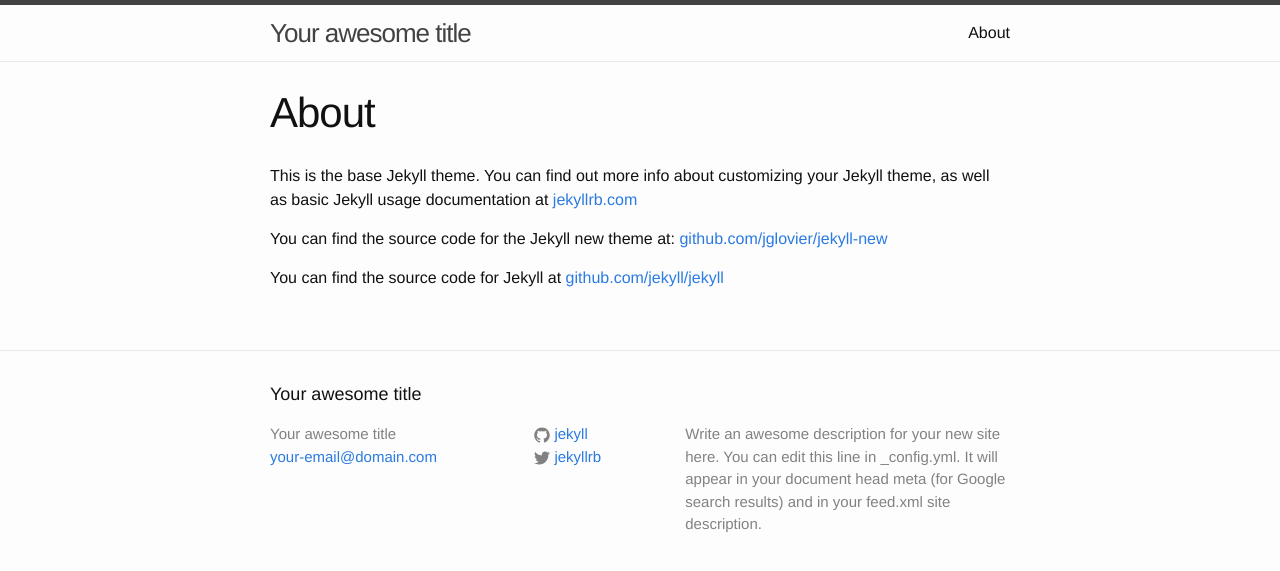
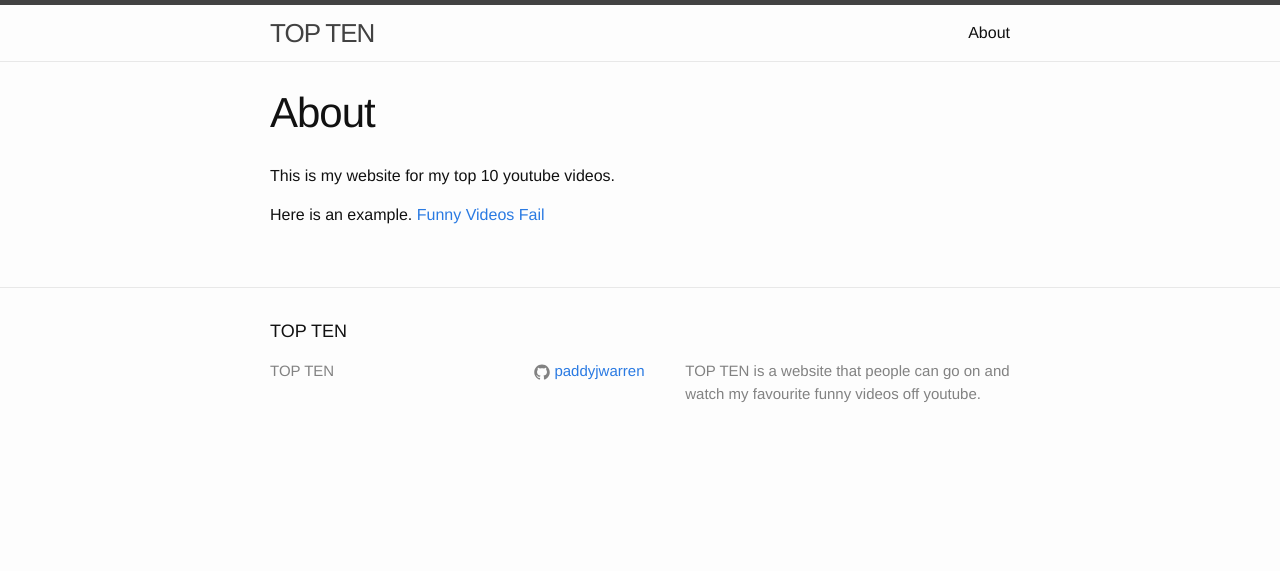
Before and after one commit to paddyjwarren/paddyjwarren.github.io, a Jekyll site: the page built from about.md, in a window 1280 px wide. Shown: the top 571 px of the page. Built offline with Jekyll 4.4.1, drawn with Linux system fonts in a browser that asks for light colours.

Commit message:
i have changed my description.

```diff
--- a/_config.yml
+++ b/_config.yml
@@ -1,14 +1,10 @@
 # Site settings
-title: Your awesome title
-email: your-email@domain.com
+title: TOP TEN
 description: > # this means to ignore newlines until "baseurl:"
-  Write an awesome description for your new site here. You can edit this
-  line in _config.yml. It will appear in your document head meta (for
-  Google search results) and in your feed.xml site description.
+  TOP TEN is a website that people can go on and watch my favourite funny videos off youtube.
 baseurl: "" # the subpath of your site, e.g. /blog/
-url: "http://yourdomain.com" # the base hostname & protocol for your site
-twitter_username: jekyllrb
-github_username:  jekyll
+url: "http://paddyjwarren.github.io" # the base hostname & protocol for your site
+github_username:  paddyjwarren
 
 # Build settings
 markdown: kramdown
--- a/about.md
+++ b/about.md
@@ -4,8 +4,6 @@
 permalink: /about/
 ---
 
-This is the base Jekyll theme. You can find out more info about customizing your Jekyll theme, as well as basic Jekyll usage documentation at [jekyllrb.com](http://jekyllrb.com/)
+This is my website for my top 10 youtube videos.
 
-You can find the source code for the Jekyll new theme at: [github.com/jglovier/jekyll-new](https://github.com/jglovier/jekyll-new)
-
-You can find the source code for Jekyll at [github.com/jekyll/jekyll](https://github.com/jekyll/jekyll)
+Here is an example. [Funny Videos Fail](http://youtu.be/clTJ8csiyqQ)
```
